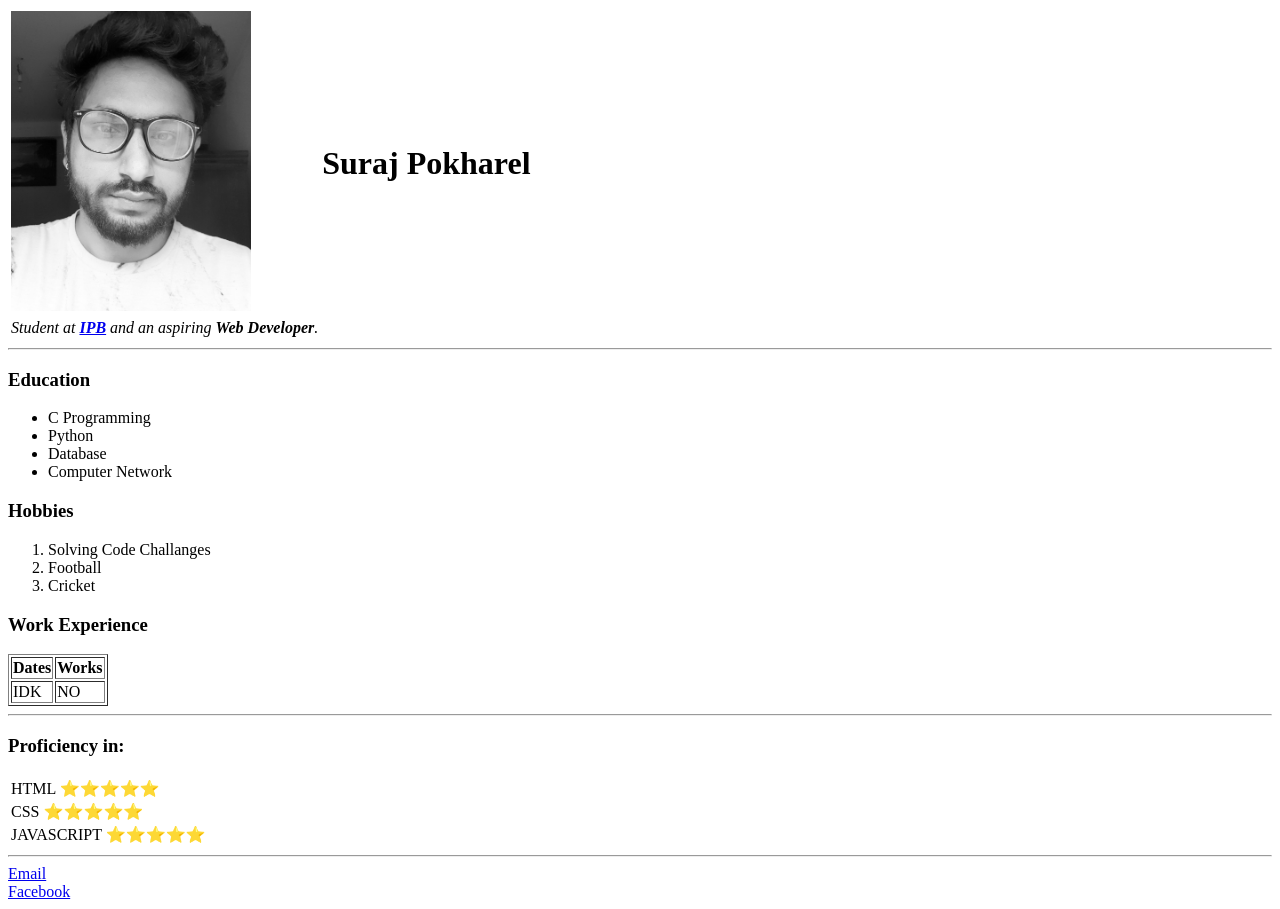
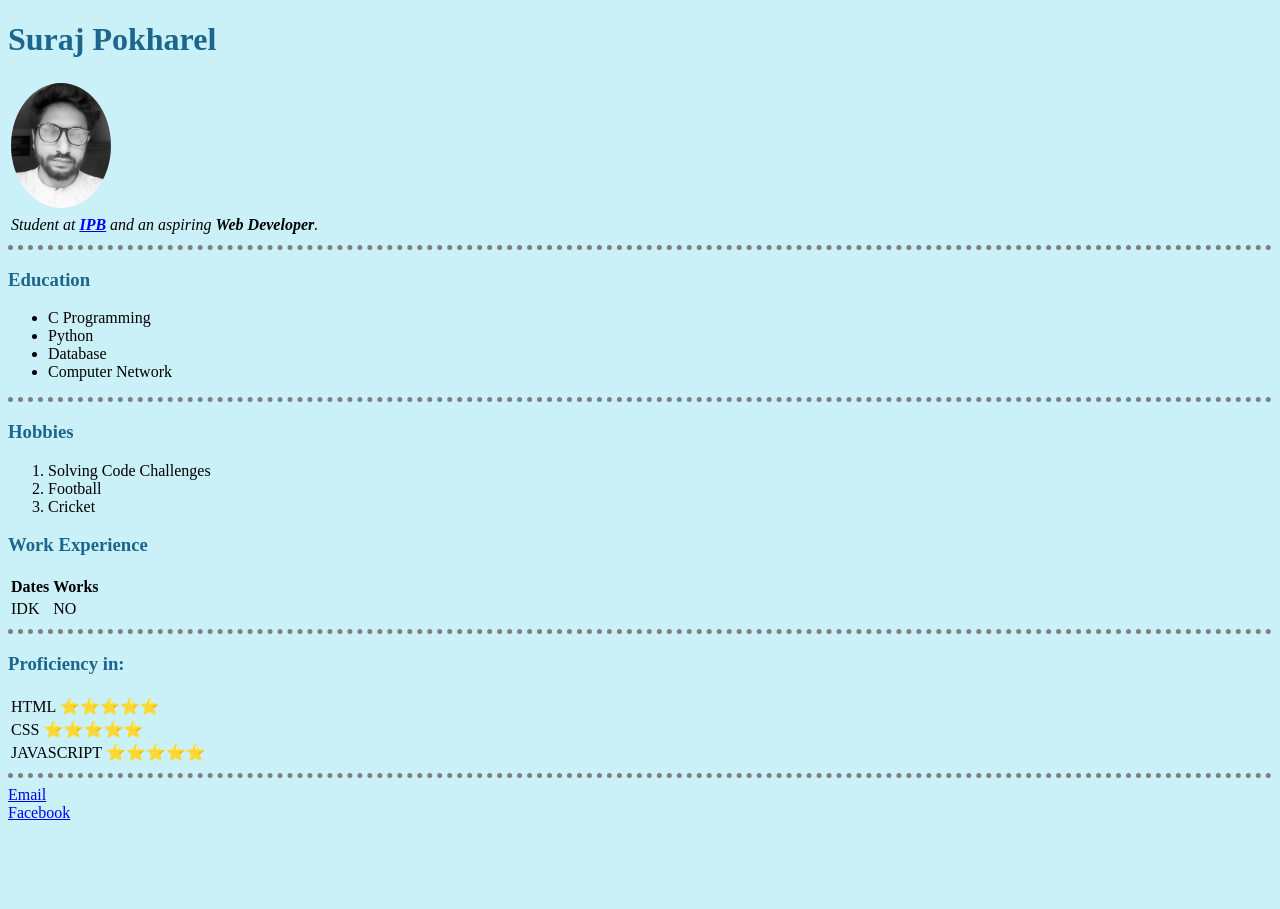
Before and after one commit to surajpokharel16/PersonalWebsite, a plain HTML site: page index.html in a window 1280 px wide. After the commit the page ends 830 px from the top, so only its background shows below. Drawn offline with Linux system fonts and the light colour scheme.

Commit message:
Added stylesheet and improvement

```diff
--- a/index.html
+++ b/index.html
@@ -4,16 +4,16 @@
 <head>
   <meta charset="utf-8">
   <title>Suraj's Personal Site</title>
+  <link rel="stylesheet" href="styles.css">
 </head>
-
 <body>
   <table>
     <tr>
-      <td><img src="Suraj.jpg" alt="Suraj's Photo" height="300"></td>
-      <td><h1>Suraj Pokharel</h1></td>
+      <td><img class="my_photo" src="Suraj.jpg" alt="Suraj's Photo"></td>
+      <h1>Suraj Pokharel</h1>
     </tr>
     <tr>
-      <td><em>Student at <strong><a href="http://portal3.ipb.pt/index.php/pt/ipb">IPB</a></strong> and an aspiring <strong>Web Developer</strong>.</em></td>
+      <td><em>Student at <strong><a href="https://portal3.ipb.pt/index.php/pt/ipb">IPB</a></strong> and an aspiring <strong>Web Developer</strong>.</em></td>
     </tr>
   </table>
   <hr>
@@ -24,14 +24,15 @@
     <li>Database</li>
     <li>Computer Network</li>
   </ul>
+  <hr>
   <h3>Hobbies</h3>
   <ol>
-    <li>Solving Code Challanges</li>
+    <li>Solving Code Challenges</li>
     <li>Football</li>
     <li>Cricket</li>
   </ol>
 <h3>Work Experience</h3>
-<table border="1">
+<table>
   <thead>
     <tr>
       <th>Dates</th>
@@ -44,7 +45,7 @@
       <td>NO</td>
     </tr>
   </tbody>
-</table border="1">
+</table>
 <hr>
 <h3>Proficiency in:</h3>
 <table>
--- /dev/null
+++ b/styles.css
@@ -0,0 +1,28 @@
+body{
+  background-color: #CAF0F8;
+}
+
+hr{
+  border-color: grey;
+  border-style: none;
+  border-top-style: dotted;
+  border-width: 5px;
+  width: 100%;
+  align-self: baseline;
+
+}
+
+.my_photo{
+  border-radius: 100%;
+  max-width: 100px;
+  max-height: 150px;
+
+}
+
+h1{
+color: #1C658C;
+
+}
+h3{
+  color: #1C658C;
+}
```
